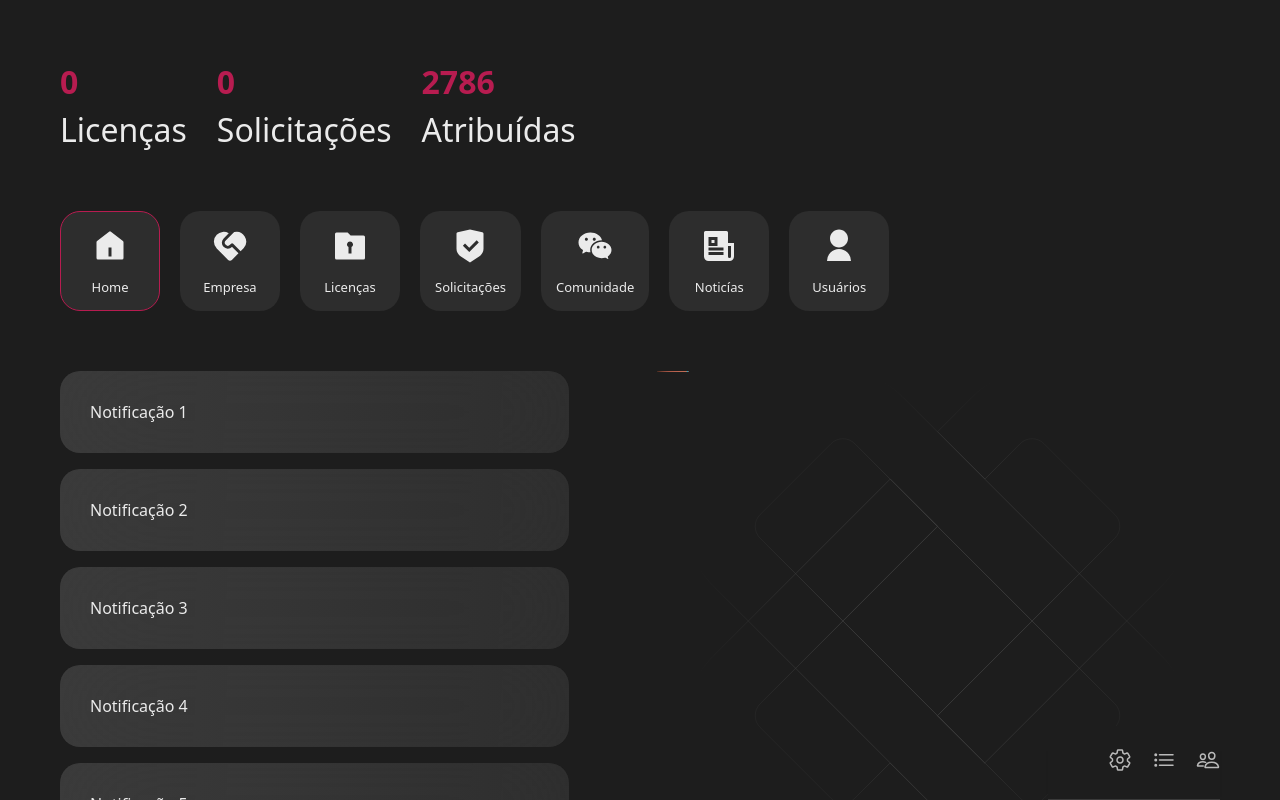
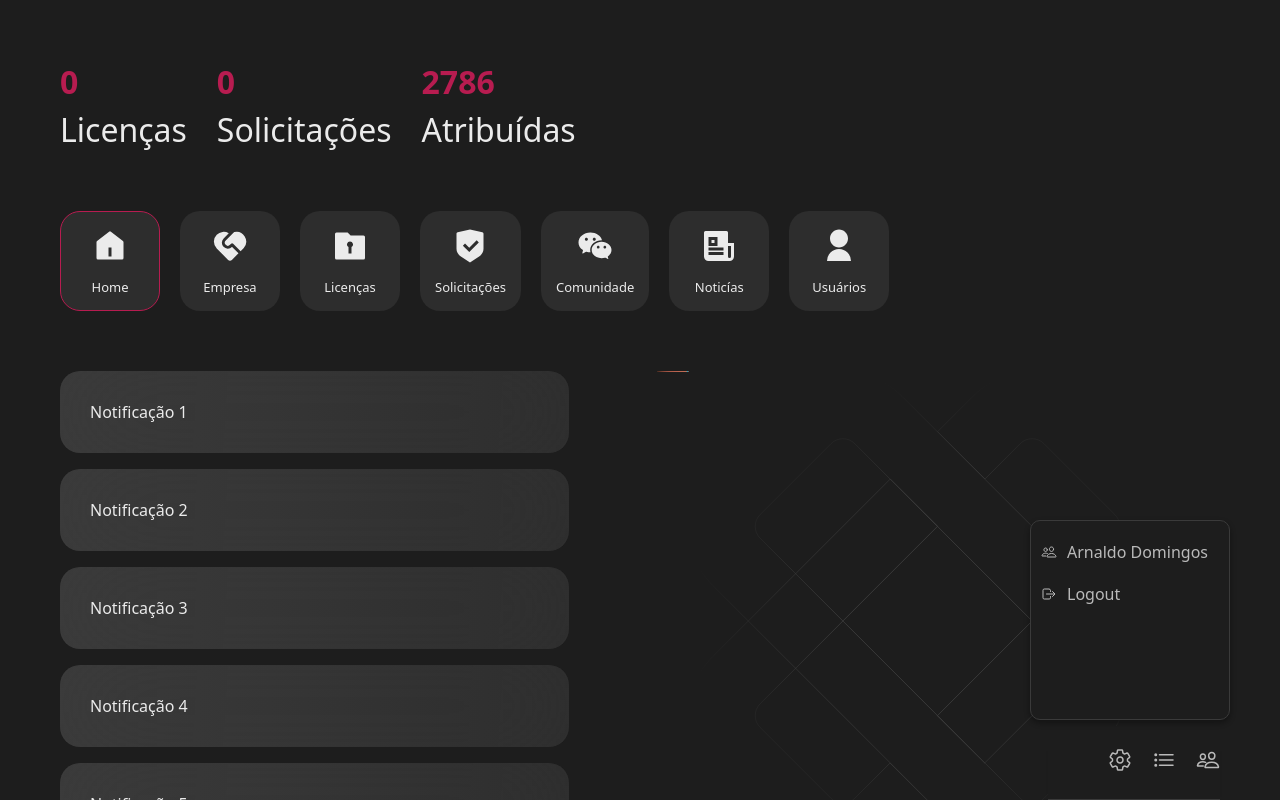
Before and after one commit to Cacimbo-angolan-software-factory/cacimbo-web, a React (Vite) app: page /Admin in a window 1280 px wide. Both pictures are taken after a click on the element 1208 px from the left and 762 px from the top of the page. Shown: the top 800 px of the page. Built offline with nearby package versions, Linux system fonts and the light colour scheme; no server answers.

Commit message:
Modal setup

```diff
--- a/src/components/Admin/bottomNav/BottomNav.tsx
+++ b/src/components/Admin/bottomNav/BottomNav.tsx
@@ -4,15 +4,19 @@ import {
   IoListOutline,
   IoPeopleOutline,
   IoSettingsOutline,
+  IoLogOutOutline,
 } from 'react-icons/io5';
+import Modal from '../../modal/Modal';
 
-import { Container } from './stylesBottomNav';
+import { Container, ModalItem } from './stylesBottomNav';
 
 interface BottomNavProps {
   fixedNav: boolean;
 }
 
 const BottomNav: React.FC<BottomNavProps> = ({ fixedNav }) => {
+  const [isOpen, setIsOpen] = React.useState(false);
+
   return (
     <Container className={fixedNav ? 'nav fixed' : 'nav'}>
       <span>
@@ -21,9 +25,22 @@ const BottomNav: React.FC<BottomNavProps> = ({ fixedNav }) => {
       <span>
         <IoListOutline />
       </span>
-      <span>
+      <span onClick={() => setIsOpen(!isOpen)}>
         <IoPeopleOutline />
       </span>
+      {isOpen && (
+        <Modal>
+          <ModalItem>
+            <IoPeopleOutline />
+            Arnaldo Domingos
+          </ModalItem>
+
+          <ModalItem>
+            <IoLogOutOutline />
+            Logout
+          </ModalItem>
+        </Modal>
+      )}
     </Container>
   );
 };
--- a/src/components/Admin/bottomNav/stylesBottomNav.ts
+++ b/src/components/Admin/bottomNav/stylesBottomNav.ts
@@ -28,3 +28,16 @@ export const Container = styled.div`
     box-shadow: 0px 11px 11px -14px rgba(0, 0, 0, 0.75);
   }
 `;
+
+export const ModalItem = styled.p`
+  font-size: 1.6rem;
+  display: flex;
+  align-items: center;
+  gap: 1rem;
+  cursor: pointer;
+  transition: all 0.2s;
+
+  &:hover {
+    color: #b71c50;
+  }
+`;
--- /dev/null
+++ b/src/components/modal/Modal.tsx
@@ -0,0 +1,12 @@
+import React from 'react';
+import { ModalContainer } from './stylesModal';
+
+interface ModalProps {
+  children: React.ReactNode;
+}
+
+const Modal: React.FC<ModalProps> = ({ children }) => {
+  return <ModalContainer>{children}</ModalContainer>;
+};
+
+export default Modal;
--- /dev/null
+++ b/src/components/modal/stylesModal.tsx
@@ -0,0 +1,19 @@
+import styled from 'styled-components';
+
+export const ModalContainer = styled.div`
+  position: fixed;
+  bottom: 8rem;
+  right: 5rem;
+  width: 20rem;
+  height: 20rem;
+  padding: 2rem 1rem;
+  background: inherit;
+  z-index: 999;
+  border-radius: 1rem;
+  border: 0.5px solid #3a3a3a;
+
+  display: flex;
+  flex-direction: column;
+  gap: 2rem;
+  box-shadow: 0 3px 6px rgba(0, 0, 0, 0.16), 0 3px 6px rgba(0, 0, 0, 0.23);
+`;
```
